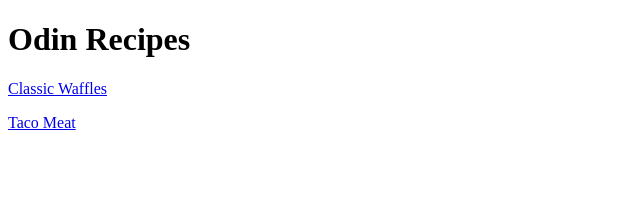
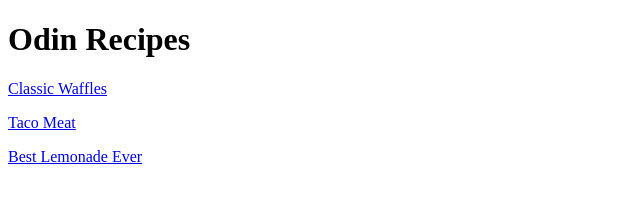
Before and after one commit to neverhud/odin-recipes, a plain HTML site: page index.html in a window 1280 px wide. Shown: the whole page, without its empty margins (0-640 px from the left). Drawn offline with Linux system fonts and the light colour scheme.

Commit message:
Edited for Best lemonade

```diff
--- a/index.html
+++ b/index.html
@@ -10,6 +10,7 @@
     <h1>Odin Recipes</h1>
     <p><a href="./recipes/classic-waffles.html">Classic Waffles</a></p>
     <p><a href="./recipes/taco-meat.html">Taco Meat</a></p>
+    <p><a href="./recipes/best-lemonade-ever.html">Best Lemonade Ever</a></p>
 </body>
 
 </html>
```
